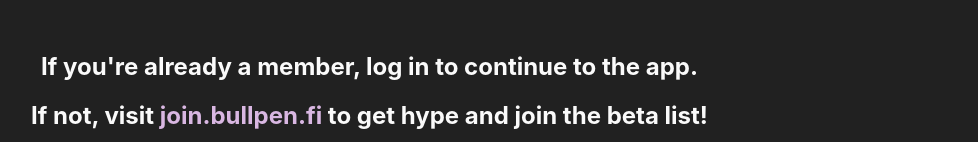
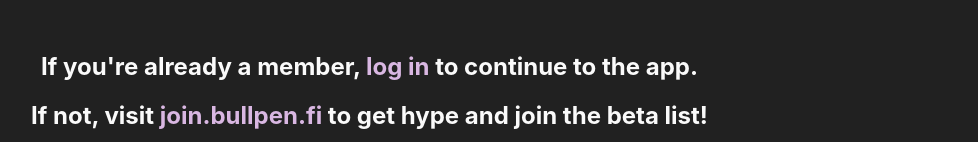
Before and after one commit to evmcco/thebullpen-fe, a React (Create React App) app: page / in a window 1280 px wide. Shown: the part 280-422 px from the top of the page, without its empty margins (299-1277 px from the left). Built offline with nearby package versions, Linux system fonts and the light colour scheme.

Commit message:
wraps 'log in' in a Link and navigates to auth0 login screen.

```diff
--- a/src/components/UnderConstruction.js
+++ b/src/components/UnderConstruction.js
@@ -1,11 +1,14 @@
 import React from "react";
+import Link from '@material-ui/core/Link';
+import { useAuth0 } from "@auth0/auth0-react";
 
-import Link from '@material-ui/core/Link';
 import Logo from "../assets/bullpenLogoLilac.png"
 
 import { makeStyles } from '@material-ui/core/styles';
 
 const UnderConstruction = () => {
+  const { loginWithRedirect } = useAuth0();
+
   const useStyles = makeStyles((theme) => ({
     body: {
       margin: "0 5%",
@@ -18,6 +21,10 @@
     },
     link: {
       color: theme.palette.lilac
+    },
+    logout: {
+      color: theme.palette.lilac,
+      '&:hover': { cursor: 'pointer'}
     }
   }));
 
@@ -27,7 +34,7 @@
     <div className={classes.body}>
       <h1>Welcome to</h1>
       <img className={classes.logo} src={Logo} />
-      <h2>If you're already a member, log in to continue to the app.</h2>
+      <h2>If you're already a member, <Link className={classes.logout} onClick={() => loginWithRedirect()}>log in</Link> to continue to the app.</h2>
       <h2>If not, visit <Link className={classes.link} href="https://join.bullpen.fi">join.bullpen.fi</Link> to get hype and join the beta list!</h2>
     </div>
   )
```
